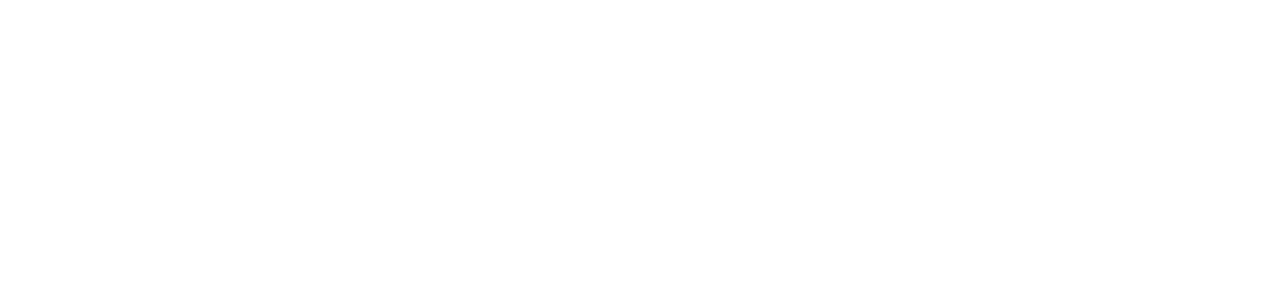
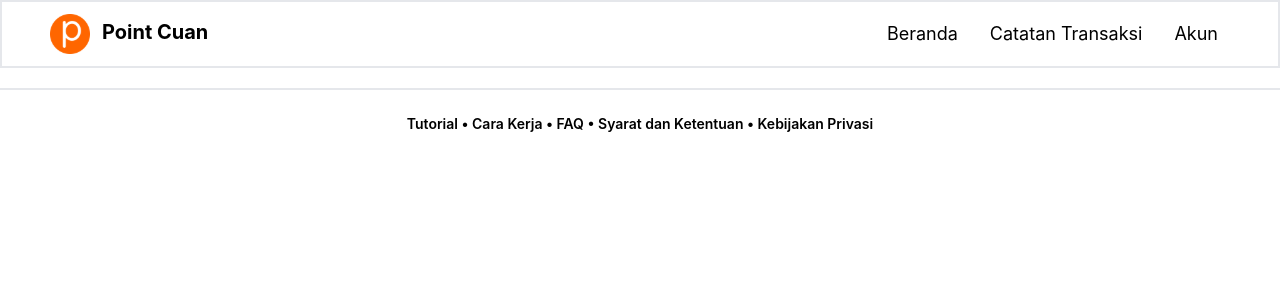
Before and after one commit to daffashafwan/pointcuan-fe, a React (Create React App) app: page /riwayattransaksi in a window 1280 px wide. Before the commit this address had no page. Shown: the top 300 px of the page. Built offline with nearby package versions, Linux system fonts and the light colour scheme.

Commit message:
menambahkan popup and fix niavbar

```diff
--- a/package.json
+++ b/package.json
@@ -4,6 +4,7 @@
   "private": true,
   "dependencies": {
     "@heroicons/react": "^1.0.5",
+    "@popperjs/core": "^2.11.2",
     "@react-icons/all-files": "^4.1.0",
     "@testing-library/jest-dom": "^5.16.1",
     "@testing-library/react": "^12.1.2",
@@ -12,6 +13,7 @@
     "react-circular-progressbar": "^2.0.4",
     "react-dom": "^17.0.2",
     "react-icons": "^4.3.1",
+    "react-popper": "^2.2.5",
     "react-router-dom": "^6.1.1",
     "react-scripts": "5.0.0",
     "sweetalert2": "^11.3.3",
--- a/src/App.js
+++ b/src/App.js
@@ -5,6 +5,7 @@ import ForgetPasswordPage from "./pages/userPages/ForgetPasswordPage";
 import LoginPage from "./pages/userPages/LoginPage";
 import RegisterPage from "./pages/userPages/RegisterPage";
 import ResetPassword from "./pages/userPages/ResetPassword";
+import RiwayatTransaksiPage from "./pages/userPages/RiwayatTransaksiPage";
 
 function App() {
   return (
@@ -14,6 +15,7 @@ function App() {
         <Route path="/register" element={<RegisterPage />} />
         <Route path="/forgetpassword" element={<ForgetPasswordPage />} />
         <Route path="/dashboard" element={<DashboardPage />} />
+        <Route path="/riwayattransaksi" element={<RiwayatTransaksiPage />} />
         <Route path="/loginadmin" element={<LoginAdminPage />} />
         <Route
           path="/forgetpassword/resetpassword"
--- a/src/components/DashboardPointComponent.js
+++ b/src/components/DashboardPointComponent.js
@@ -18,7 +18,7 @@ function DashboardPointComponent() {
           <label for="totalPenjualan">Total Penjualan</label>
           <br />
           <input
-            type="text"
+            type="number"
             id="totalPenjualan"
             name="totalPenjualan"
             className="border border-black w-full py-2 px-4 rounded-md my-3"
--- a/src/pages/userPages/DashboardPage.js
+++ b/src/pages/userPages/DashboardPage.js
@@ -14,7 +14,7 @@ function DashboardPage() {
   return (
     <div>
       <UserDashboardNavbarComponent />
-      <div className="container mx-auto ">
+      <div className="container mx-auto pt-11">
         {/* sisi kiri */}
         <div className="grid grid-cols-1  sm:grid-cols-1 lg:grid-cols-2 xl:grid-cols-2 ">
           {/* sisi kiri */}
--- /dev/null
+++ b/src/pages/userPages/RiwayatTransaksiPage.js
@@ -0,0 +1,24 @@
+import React from "react";
+import { useState } from "react/cjs/react.development";
+import UserDashboardNavbarComponent from "../../views/UserDashboardNavbarComponent";
+import UserFooterComponent from "../../views/UserFooterComponent";
+
+function RiwayatTransaksiPage() {
+  const [statiusTransaksi, setStatusTransaksi] = useState(0);
+  return (
+    <div>
+      <UserDashboardNavbarComponent />
+      <div className="container">
+        <div>
+          <h1>Daftar Transaksi</h1>
+          <span>Proses</span>
+          <span>Ditolak</span>
+          <span>Diterima</span>
+        </div>
+      </div>
+      <UserFooterComponent />
+    </div>
+  );
+}
+
+export default RiwayatTransaksiPage;
--- a/src/views/UserDashboardNavbarComponent.js
+++ b/src/views/UserDashboardNavbarComponent.js
@@ -3,12 +3,15 @@
 import React, { useState } from "react";
 import logo from "../assets/images/logo.svg";
 import { GiHamburgerMenu } from "react-icons/gi";
+import defaultPhoto from "../assets/images/photoProfil/default.jpeg";
 
 export const UserDashboardNavbarComponent = () => {
   const [navbarOpen, setNavbarOpen] = React.useState(false);
+  const [akunOpen, setAkunOpen] = useState(false);
+
   return (
-    <>
-      <nav className="relative flex flex-wrap items-center justify-between px-2 py-1 bg-white fill-black mb-3 border border-2 border-b-gray-200 ">
+    <div>
+      <nav className="fixed z-50 flex flex-wrap w-screen items-center justify-between px-2 py-1 top-0 bg-white fill-black mb-3 border border-2 border-b-gray-200 ">
         <div className="container px-4 mx-auto flex flex-wrap items-center justify-between container px-1 md:px-10">
           <div className="w-full relative flex justify-between lg:w-auto lg:static lg:block lg:justify-start">
             <a
@@ -51,7 +54,7 @@ export const UserDashboardNavbarComponent = () => {
                   <span className="ml-2">Catatan Transaksi</span>
                 </a>
               </li>
-              <li className="nav-item">
+              <li className="nav-item" onClick={() => setAkunOpen(!akunOpen)}>
                 <a
                   className="px-3 py-2 flex items-center text-sm md:text-lg font-normal leading-snug text-black hover:opacity-75"
                   href="#"
@@ -63,8 +66,56 @@ export const UserDashboardNavbarComponent = () => {
             </ul>
           </div>
         </div>
+        {akunOpen ? (
+          <div className="container">
+            <div className="justify-items-center bg-white border border-2 border-gray-200 fixed   md:right-10 h-16  z-50 grid grid-cols-2 max-w-sm h-40 rounded-xl">
+              <div>
+                <div className="w-20 h-20 mx-2 mt-5 mb-2 text-center">
+                  <img src={defaultPhoto} className="rounded rounded-full " />
+                  <p>Log Out</p>
+                </div>
+              </div>
+              <div className="pt-3 pr-5">
+                <ul>
+                  <li className="text-xl font-bold">Jurgen Klop</li>
+                  <li className="text-sm">jurgenKlop123</li>
+                  <li className="text-sm">081245456767</li>
+                  <li className="text-sm ">
+                    <p>JL.Ahmad Yani No.5 Jakarta Barat </p>
+                  </li>
+                </ul>
+              </div>
+            </div>
+          </div>
+        ) : (
+          <span></span>
+        )}
       </nav>
-    </>
+      {/* {akunOpen ? (
+        <div className="container">
+          <div className="justify-items-center bg-white border border-2 border-gray-200 fixed top-44 md:top-20 right-0 md:right-10 h-16  z-50 grid grid-cols-2 max-w-sm h-40 rounded-xl">
+            <div>
+              <div className="w-20 h-20 mx-2 mt-5 mb-2 text-center">
+                <img src={defaultPhoto} className="rounded rounded-full " />
+                <p>Log Out</p>
+              </div>
+            </div>
+            <div className="pt-3 pr-5">
+              <ul>
+                <li className="text-xl font-bold">Jurgen Klop</li>
+                <li className="text-sm">jurgenKlop123</li>
+                <li className="text-sm">081245456767</li>
+                <li className="text-sm ">
+                  <p>JL.Ahmad Yani No.5 Jakarta Barat </p>
+                </li>
+              </ul>
+            </div>
+          </div>
+        </div>
+      ) : (
+        <span></span>
+      )} */}
+    </div>
   );
 };
 
```
Also changed, not shown: src/assets/images/photoProfil/default.jpeg (added), 1 other file (tests, documents, lock files or other folders).
